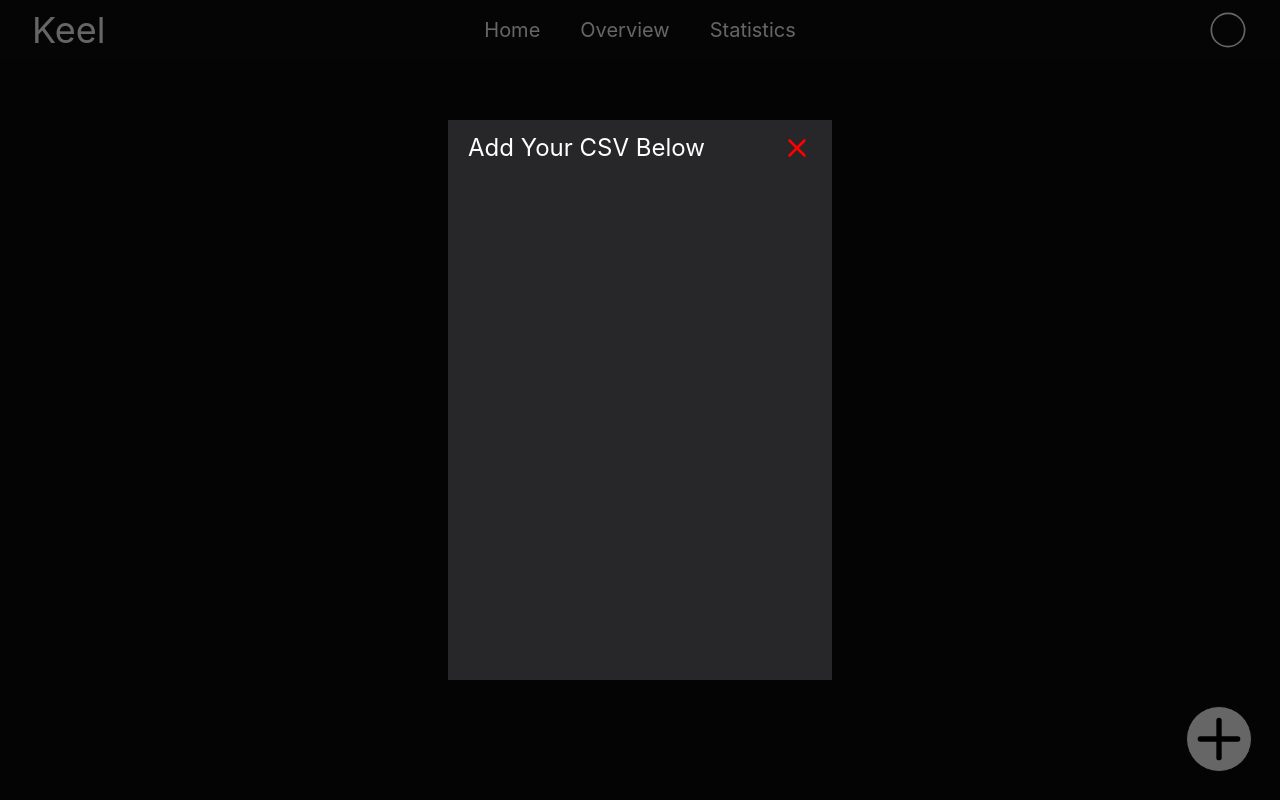
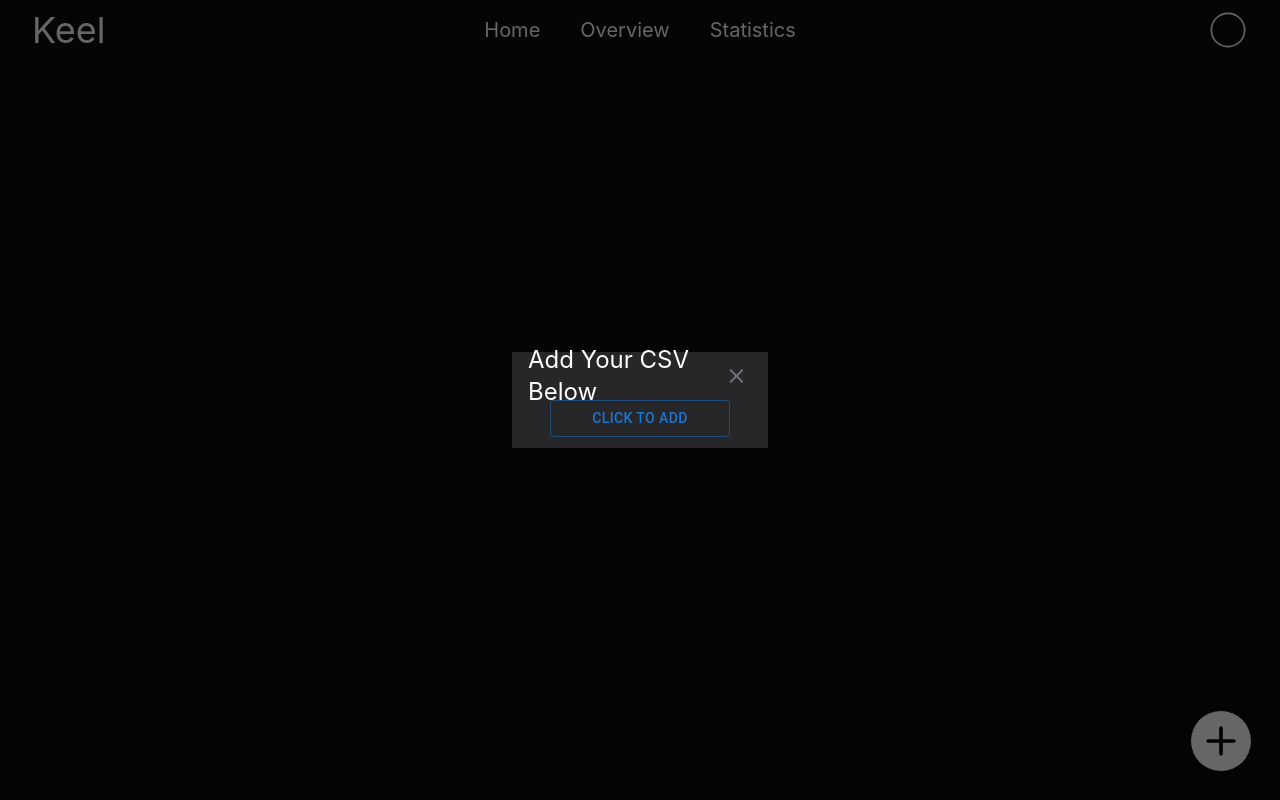
Before and after one commit to SOmerandomdev-ui/Budget-Dashboard, a React (Vite) app: page / in a window 1280 px wide. Both pictures are taken after a click on the button 1219 px from the left and 739 px from the top of the page. Built offline with nearby package versions, Linux system fonts and the light colour scheme.

Commit message:
Added exiting with esc key and added inputting a CSV and displaying the data in it

```diff
--- a/package.json
+++ b/package.json
@@ -10,14 +10,19 @@
     "preview": "vite preview"
   },
   "dependencies": {
+    "@emotion/react": "^11.14.0",
+    "@emotion/styled": "^11.14.1",
+    "@mui/material": "^9.4.0",
     "@tailwindcss/vite": "^4.3.3",
     "lucide-react": "^1.39.0",
+    "papaparse": "^5.7.0",
     "react": "^19.2.8",
     "react-dom": "^19.2.8",
     "tailwindcss": "^4.3.3"
   },
   "devDependencies": {
     "@eslint/js": "^10.0.1",
+    "@types/papaparse": "^5.5.2",
     "@types/react": "^19.2.18",
     "@types/react-dom": "^19.2.4",
     "@vitejs/plugin-react": "^6.1.0",
--- a/src/App.jsx
+++ b/src/App.jsx
@@ -1,29 +1,62 @@
 import { useState } from 'react'
+import { useEffect } from 'react'
+import { useRef } from 'react';
 import './App.css'
 import { X } from 'lucide-react';
+import ProcessData from "./components/Data"
+import Button from '@mui/material/Button';
 import AddButton from './components/Add-Button'
 import DashBoard from './components/DashBoard'
 
 function App() {
   const [IsAddOpen, setIsAddOpen] = useState(false)
+  const DownloadRef = useRef(null)
+
+  useEffect(() => {
+    if (!IsAddOpen) return
+
+    function handleKeyDown(e) {
+      if (e.key === 'Escape') {
+        setIsAddOpen(false);
+      }
+    }
+    document.addEventListener('keydown', handleKeyDown)
+
+    return () => document.removeEventListener('keydown', handleKeyDown)
+  }, [IsAddOpen])
+
+
   return (
     <div className="relative w-screen h-screen bg bg-zinc-950">
       {/*Title*/}
       <DashBoard/>
-      <AddButton size={64} Click={() => {setIsAddOpen(true)}}
-      className="absolute bottom-7 right-7 border border-zinc-950 rounded-full color-zinc-950 bg-white hover:bg-gray-500 hover:scale-110 transition-transform duration-200"/>
+      <AddButton size={44} Click={() => {setIsAddOpen(true)}}
+      className="absolute bottom-7 right-7 p-2 border border-zinc-950 rounded-full color-zinc-950 bg-white hover:bg-zinc-500 hover:scale-110 transition-transform duration-200"/>
 
       {/*Add CSV popup*/}
       {IsAddOpen && (
         <>
           <div className="fixed inset-0 bg-black/60 z-40"> </div>
-          <div className="absolute top-1/2 left-1/2 -translate-x-1/2 -translate-y-1/2 bg-zinc-800 h-[70vh] w-[30vw] z-50">
-            <div className="flex flex-row items-center h-[10%]">
-              <div className='text-white p-5 text-2xl'> Add Your CSV Below </div>
-              <X size={50} color="red" onClick={() => {setIsAddOpen(false)}}
+          <div className="flex flex-col absolute top-1/2 left-1/2 -translate-x-1/2 -translate-y-1/2 bg-zinc-800 h-[12vh] w-[20vw] z-50">
+            <div className="flex flex-row items-center h-[50%]">
+              <div className='flex text-white p-4 text-2xl'> Add Your CSV Below </div>
+              <X size={50} color="#71717a" onClick={() => {setIsAddOpen(false)}}
               className="flex ml-auto pr-5"> </X>
             </div>
-            <div> </div>
+            <input
+            type='file'
+            className='absolute opacity-0'
+            ref={DownloadRef}
+            onChange={(e) => {
+              {/* Picks only on file for now */}
+              console.log(ProcessData(e.target.files[0]))
+            }}
+            />
+            <Button variant="outlined"
+            onClick={() => {
+              if (!DownloadRef.current) return;
+              DownloadRef.current.click()}}
+            className="!flex !flex-col !w-[70%] !self-center"> Click To Add </Button>
           </div>
         </>
       )}
--- /dev/null
+++ b/src/components/Data.ts
@@ -0,0 +1,10 @@
+import * as Papa from 'papaparse';
+
+
+export default function ProcessData(file: File) {
+    Papa.parse(file, {
+        complete: (results: any) => {
+      console.log(results.data); // array of row objects
+    },
+    })
+}
```
Also changed, not shown: 1 other file (tests, documents, lock files or other folders).
